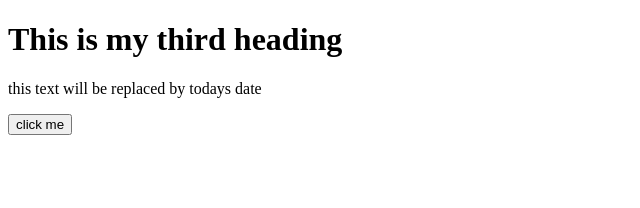
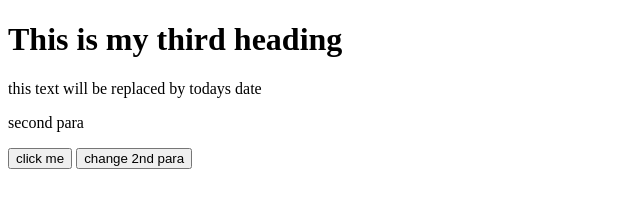
Before and after one commit to abdultanveer/js-excercises, a plain HTML site: page 01 basics/index.html in a window 1280 px wide. Shown: the whole page, without its empty margins (0-640 px from the left). Drawn offline with Linux system fonts and the light colour scheme.

Commit message:
Update index.html

```diff
--- a/01 basics/index.html
+++ b/01 basics/index.html
@@ -9,9 +9,24 @@
 <body>
     <h1>This is my third heading</h1>
     <p id="mypara">this text will be replaced by todays date</p>
+    <p id="mypara2">second para</p>
 
+<!--inline javascript-->
     <button
         onclick="document.getElementById('mypara').innerHTML = Date()"
     >click me</button>
+    <button onclick="myFunction()">change 2nd para</button>
+
+    <script>
+
+        function myFunction(){
+        console.log('myfunction starts')
+
+        document.getElementById('mypara2').innerHTML = "from javascript"
+        console.log('myfunction ends')
+
+        }
+
+    </script>
 </body>
 </html>
```
